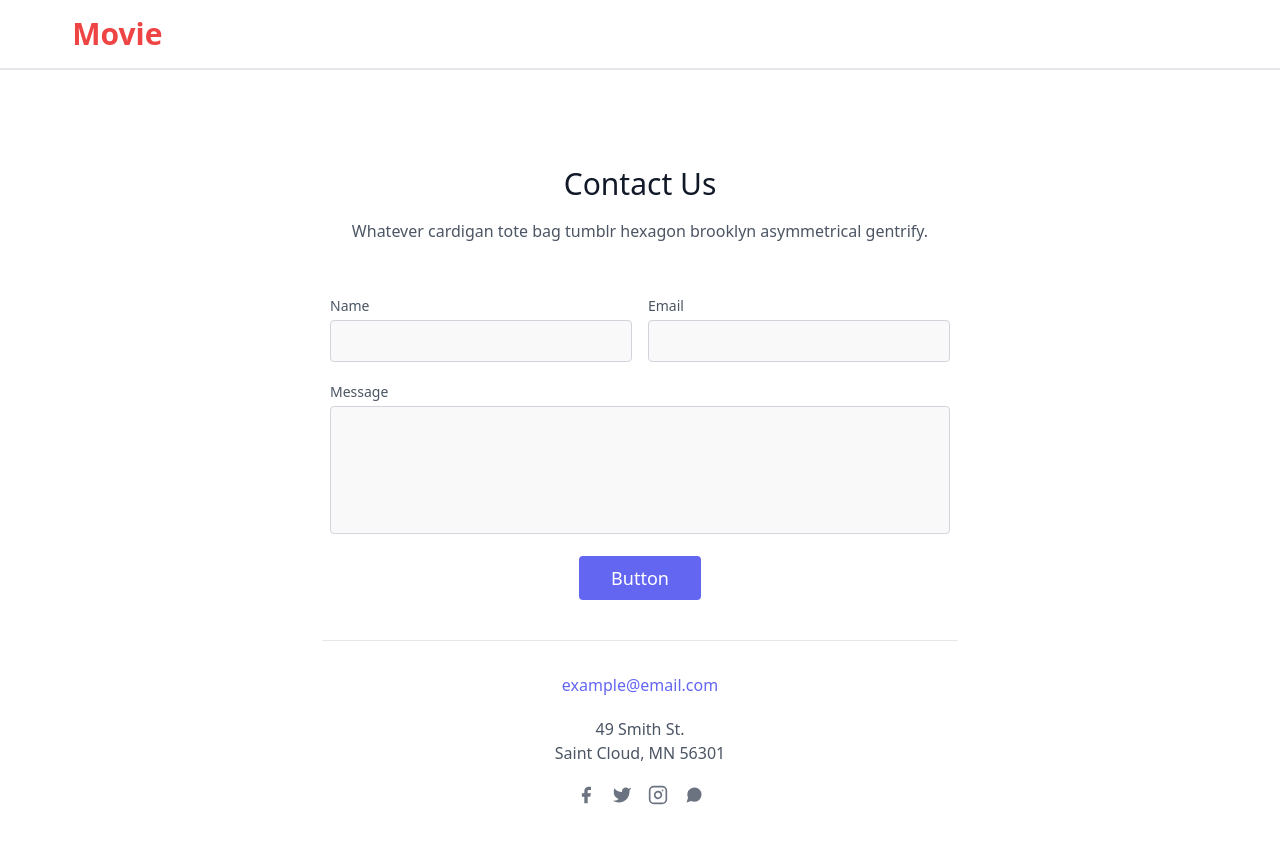
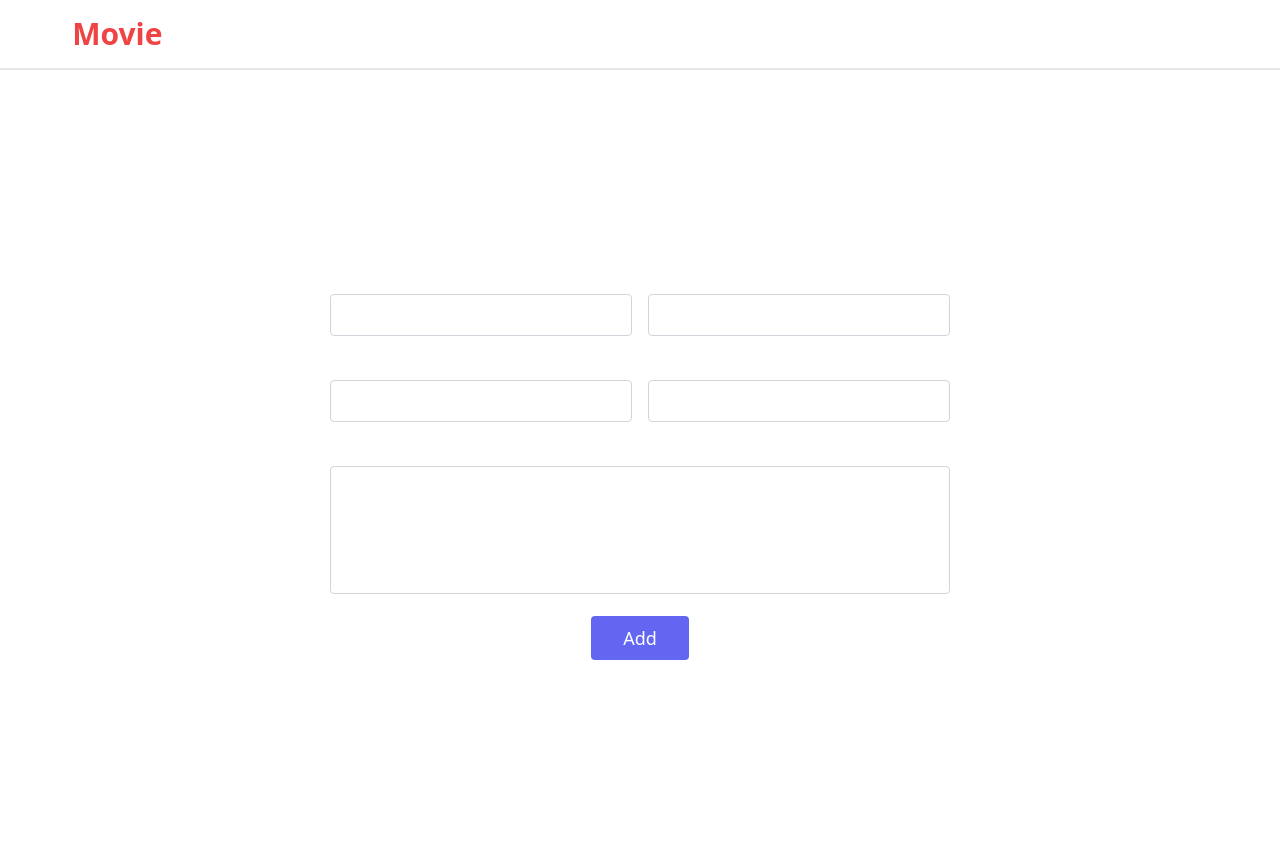
Before and after one commit to 19coderpawan/GetMovie-using-React-Tailwind-Firebase-, a React (Create React App) app in the folder getmovie/: page /addmovie in a window 1280 px wide. Shown: the top 844 px of the page. After the commit the page ends 800 px from the top, so only its background shows below. Built offline with nearby package versions, Linux system fonts and the light colour scheme.

Commit message:
Update AddMovieForm.js

```diff
--- a/getmovie/src/Component/AddMovieForm.js
+++ b/getmovie/src/Component/AddMovieForm.js
@@ -1,66 +1,63 @@
-import React from 'react'
+import React, { useState } from 'react'
 
 const AddMovieForm = () => {
+    const [formdata ,setformdata]=useState({
+        name:"",
+        Year:"",
+        Rating:"",
+        Description:"",
+        img:""
+    })
   return (
     <>
-      <section class="text-gray-600 body-font relative">
+      <section class="text-gray-600 body-font relative overflow-hidden">
   <div class="container px-5 py-24 mx-auto">
     <div class="flex flex-col text-center w-full mb-12">
-      <h1 class="sm:text-3xl text-2xl font-medium title-font mb-4 text-gray-900">Contact Us</h1>
-      <p class="lg:w-2/3 mx-auto leading-relaxed text-base">Whatever cardigan tote bag tumblr hexagon brooklyn asymmetrical gentrify.</p>
+      <h1 class="sm:text-3xl text-3xl font-xl title-font mb-4 text-white animate-pulse">Add Your Movies </h1>
     </div>
     <div class="lg:w-1/2 md:w-2/3 mx-auto">
       <div class="flex flex-wrap -m-2">
         <div class="p-2 w-1/2">
           <div class="relative">
-            <label for="name" class="leading-7 text-sm text-gray-600">Name</label>
-            <input type="text" id="name" name="name" class="w-full bg-gray-100 bg-opacity-50 rounded border border-gray-300 focus:border-indigo-500 focus:bg-white focus:ring-2 focus:ring-indigo-200 text-base outline-none text-gray-700 py-1 px-3 leading-8 transition-colors duration-200 ease-in-out"/>
+            <label for="name" class="leading-7 text-sm text-white font-bold font-serif  ">Name</label>
+            <input type="text" id="name" value={formdata.name} name="name"  class="w-full bg-white rounded border border-gray-300
+             focus:border-indigo-500 focus:bg-white focus:ring-2 focus:ring-indigo-200 text-base outline-none
+              text-gray-700 py-1 px-3 leading-8 transition-colors duration-200 ease-in-out"
+                onChange={(e)=>setformdata({...formdata,name:e.target.value})}/>
           </div>
         </div>
         <div class="p-2 w-1/2">
           <div class="relative">
-            <label for="email" class="leading-7 text-sm text-gray-600">Email</label>
-            <input type="email" id="email" name="email" class="w-full bg-gray-100 bg-opacity-50 rounded border border-gray-300 focus:border-indigo-500 focus:bg-white focus:ring-2 focus:ring-indigo-200 text-base outline-none text-gray-700 py-1 px-3 leading-8 transition-colors duration-200 ease-in-out"/>
+            <label for="text" class="leading-7 text-sm text-white font-bold font-serif ">Year</label>
+            <input type="text" id="text" name="text" value={formdata.Year} class="w-full bg-white rounded border border-gray-300 focus:border-indigo-500 focus:bg-white focus:ring-2 focus:ring-indigo-200 text-base outline-none text-gray-700 py-1 px-3 leading-8 transition-colors duration-200 ease-in-out"
+            onChange={(e)=>setformdata({...formdata,Year:e.target.value})}/>
+          </div>
+        </div>
+        <div class="p-2 w-1/2">
+          <div class="relative">
+            <label for="text" class="leading-7 text-sm text-white font-bold font-serif ">Rating</label>
+            <input type="text" id="text" name="text" value={formdata.Rating} class="w-full bg-white rounded border border-gray-300 focus:border-indigo-500 focus:bg-white focus:ring-2 focus:ring-indigo-200 text-base outline-none text-gray-700 py-1 px-3 leading-8 transition-colors duration-200 ease-in-out"
+            onChange={(e)=>setformdata({...formdata,Rating:e.target.value})}/>
+          </div>
+        </div>
+        <div class="p-2 w-1/2">
+          <div class="relative">
+            <label for="text" class="leading-7 text-sm text-white font-bold font-serif ">Image Link</label>
+            <input type="text" id="text" name="text" value={formdata.img} class="w-full bg-white rounded border border-gray-300 focus:border-indigo-500 focus:bg-white focus:ring-2 focus:ring-indigo-200 text-base outline-none text-gray-700 py-1 px-3 leading-8 transition-colors duration-200 ease-in-out"
+            onChange={(e)=>setformdata({...formdata,img:e.target.value})}/>
           </div>
         </div>
         <div class="p-2 w-full">
           <div class="relative">
-            <label for="message" class="leading-7 text-sm text-gray-600">Message</label>
-            <textarea id="message" name="message" class="w-full bg-gray-100 bg-opacity-50 rounded border border-gray-300 focus:border-indigo-500 focus:bg-white focus:ring-2 focus:ring-indigo-200 h-32 text-base outline-none text-gray-700 py-1 px-3 resize-none leading-6 transition-colors duration-200 ease-in-out"></textarea>
+            <label for="message" class="leading-7 text-sm text-white font-bold font-serif ">Description</label>
+            <textarea id="message" name="message" value={formdata.Description} class="w-full bg-white rounded border border-gray-300 focus:border-indigo-500 focus:bg-white focus:ring-2 focus:ring-indigo-200 h-32 text-base outline-none text-gray-700 py-1 px-3 resize-none leading-6 transition-colors duration-200 ease-in-out"
+            onChange={(e)=>setformdata({...formdata,Description:e.target.value})}></textarea>
           </div>
         </div>
         <div class="p-2 w-full">
-          <button class="flex mx-auto text-white bg-indigo-500 border-0 py-2 px-8 focus:outline-none hover:bg-indigo-600 rounded text-lg">Button</button>
+          <button class="flex mx-auto text-white bg-indigo-500 border-0 py-2 px-8 focus:outline-none hover:bg-indigo-600 rounded text-lg">Add</button>
         </div>
-        <div class="p-2 w-full pt-8 mt-8 border-t border-gray-200 text-center">
-          <a class="text-indigo-500">example@email.com</a>
-          <p class="leading-normal my-5">49 Smith St.
-            <br/>Saint Cloud, MN 56301
-          </p>
-          <span class="inline-flex">
-            <a class="text-gray-500">
-              <svg fill="currentColor" stroke-linecap="round" stroke-linejoin="round" stroke-width="2" class="w-5 h-5" viewBox="0 0 24 24">
-                <path d="M18 2h-3a5 5 0 00-5 5v3H7v4h3v8h4v-8h3l1-4h-4V7a1 1 0 011-1h3z"></path>
-              </svg>
-            </a>
-            <a class="ml-4 text-gray-500">
-              <svg fill="currentColor" stroke-linecap="round" stroke-linejoin="round" stroke-width="2" class="w-5 h-5" viewBox="0 0 24 24">
-                <path d="M23 3a10.9 10.9 0 01-3.14 1.53 4.48 4.48 0 00-7.86 3v1A10.66 10.66 0 013 4s-4 9 5 13a11.64 11.64 0 01-7 2c9 5 20 0 20-11.5a4.5 4.5 0 00-.08-.83A7.72 7.72 0 0023 3z"></path>
-              </svg>
-            </a>
-            <a class="ml-4 text-gray-500">
-              <svg fill="none" stroke="currentColor" stroke-linecap="round" stroke-linejoin="round" stroke-width="2" class="w-5 h-5" viewBox="0 0 24 24">
-                <rect width="20" height="20" x="2" y="2" rx="5" ry="5"></rect>
-                <path d="M16 11.37A4 4 0 1112.63 8 4 4 0 0116 11.37zm1.5-4.87h.01"></path>
-              </svg>
-            </a>
-            <a class="ml-4 text-gray-500">
-              <svg fill="currentColor" stroke-linecap="round" stroke-linejoin="round" stroke-width="2" class="w-5 h-5" viewBox="0 0 24 24">
-                <path d="M21 11.5a8.38 8.38 0 01-.9 3.8 8.5 8.5 0 01-7.6 4.7 8.38 8.38 0 01-3.8-.9L3 21l1.9-5.7a8.38 8.38 0 01-.9-3.8 8.5 8.5 0 014.7-7.6 8.38 8.38 0 013.8-.9h.5a8.48 8.48 0 018 8v.5z"></path>
-              </svg>
-            </a>
-          </span>
-        </div>
+
       </div>
     </div>
   </div>
```
